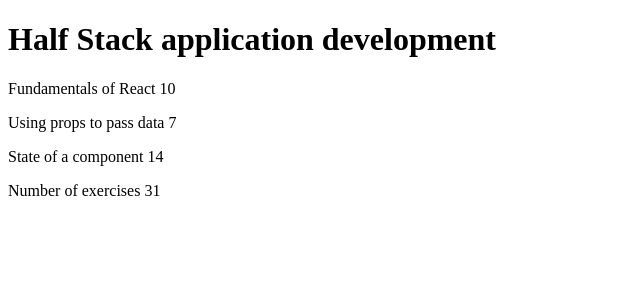
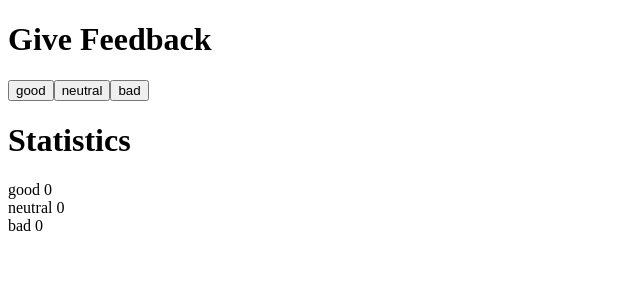
Before and after one commit to horiaahmed/fullstackopen, a React (Vite) app in the folder part1/: page / in a window 1280 px wide. Shown: the top 300 px of the page, without its empty margins (0-640 px from the left). Built offline with nearby package versions, Linux system fonts and the light colour scheme.

Commit message:
1.5 step6

```diff
--- a/part1/src/App.jsx
+++ b/part1/src/App.jsx
@@ -1,49 +1,30 @@
-//1.5
-const Header =(props)=>{
-  return <div><h1>{props.course.name}</h1></div>
-}
-const Part=(props)=>{
-  return <div>
-  <p>
-    {props.parts.name} {props.parts.exercises}
-    </p>
-  </div>
+import { useState } from 'react'
+const Button=({onSmash,text})=>{
+ return <button onClick={onSmash}>{text}</button>
+
 }
 
-const Content =(props)=>{
-  return <div>
-    <Part parts={props.content.parts[0]}/>
-    <Part parts={props.content.parts[1]}/>
-    <Part parts={props.content.parts[2]}/>
+const App = () => {
 
-     </div>
+  const [good, setGood] = useState(0)
+  const [neutral, setNeutral] = useState(0)
+  const [bad, setBad] = useState(0)
+
+  return (
+    <div>
+      <h1>Give Feedback</h1>
+      <div><Button onSmash={()=>(setGood(good+1))} text="good"/>
+      <Button onSmash={()=>(setNeutral(neutral+1))} text="neutral"/>
+      <Button onSmash={()=>(setBad(bad+1))} text="bad"/>
+      </div>
+      <h1>Statistics</h1>
+      <div>good {good}</div>
+      <div>neutral {neutral}</div>
+      <div>bad {bad}</div>
+
+    </div>
+  )
 }
-const Total=(props)=>{
-  return <div> <p>Number of exercises {props.total} </p></div>
-}
-const App = () => {
-    const course = {
-      name: 'Half Stack application development',
-      parts: [
-        {
-          name: 'Fundamentals of React',
-          exercises: 10
-        },
-        {
-          name: 'Using props to pass data',
-          exercises: 7
-        },
-        {
-          name: 'State of a component',
-          exercises: 14
-        }
-      ]
-    }
-  const total=course.parts[0].exercises+course.parts[1].exercises+course.parts[2].exercises
-  return <div>
-   <Header course={course}/>
-   <Content content={course} />
-   <Total total={total}/>
-  </div>
-}
+
+
 export default App;
```
